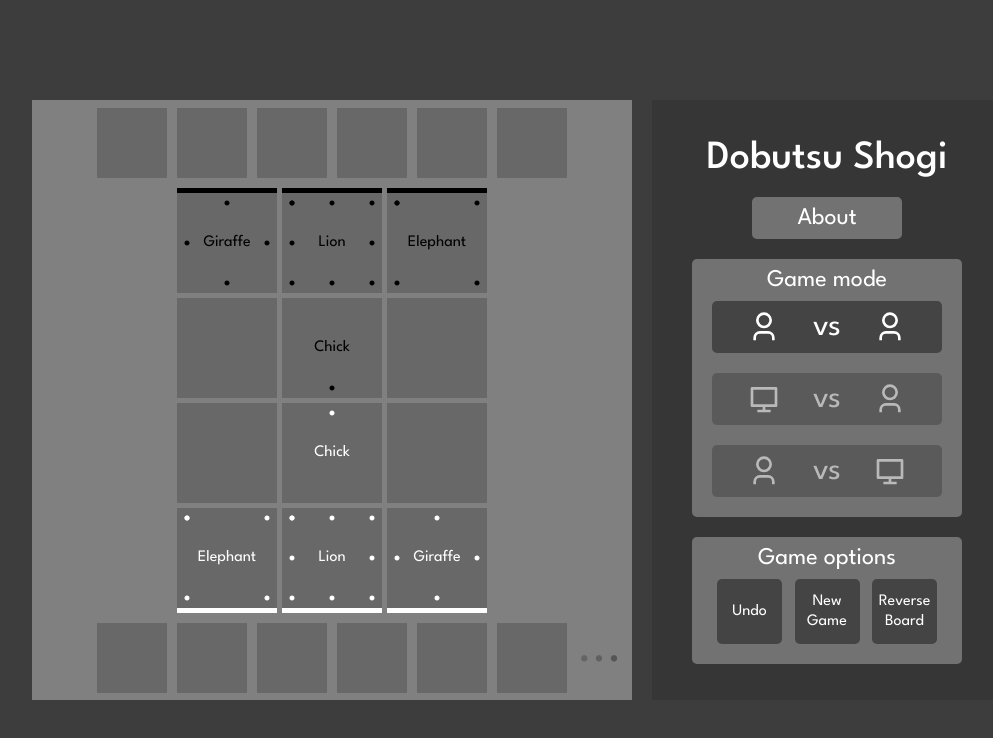
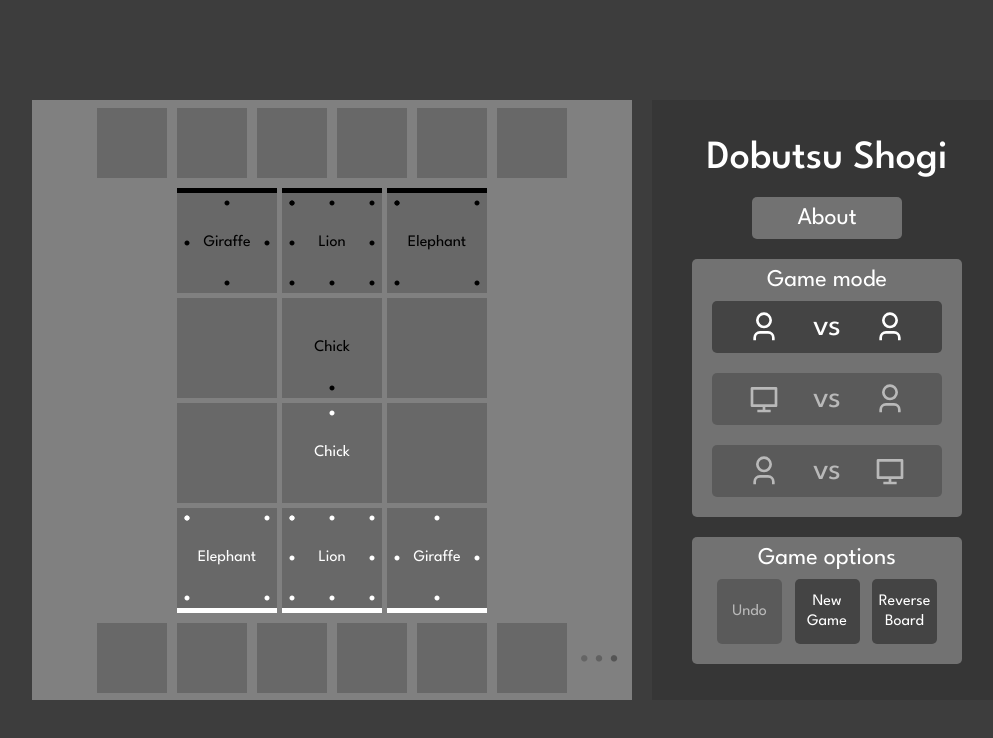
Before and after one commit to Hoang0211/dobutsu-shogi, a React (Create React App) app: page / in a window 1280 px wide. Shown: the top 738 px of the page, without its empty margins (123-1116 px from the left). Built offline with nearby package versions, Linux system fonts and the light colour scheme.

Commit message:
finish undo function

```diff
--- a/src/components/game/Game.tsx
+++ b/src/components/game/Game.tsx
@@ -2,7 +2,6 @@ import React, { useEffect } from "react";
 import { useSelector, useDispatch } from "react-redux";
 import { RootState } from "../../store";
 import { gameActions } from "../../store/game";
-import { RiComputerLine, RiUser3Line } from "react-icons/ri";
 
 import { Side, Winner } from "../../constants";
 import { TGrave } from "../../types";
@@ -13,7 +12,6 @@ import Grave from "./Grave";
 import styles from "./Game.module.scss";
 
 const Game = () => {
-  console.log("Render Game");
   const dispatch = useDispatch();
   const gameModeIndex = useSelector((state: RootState) => state.game.gameModeIndex);
   const allCells = useSelector((state: RootState) => state.game.allCells);
--- a/src/components/settings/Settings.module.scss
+++ b/src/components/settings/Settings.module.scss
@@ -85,6 +85,10 @@
         line-height: 120%;
         background-color: rgb(68, 68, 68);
         cursor: pointer;
+        &.unclickable {
+          opacity: 0.5;
+          cursor: default;
+        }
       }
     }
   }
--- a/src/components/settings/Settings.tsx
+++ b/src/components/settings/Settings.tsx
@@ -1,13 +1,29 @@
 import React, { useState } from "react";
-import { useDispatch } from "react-redux";
+import { useSelector, useDispatch } from "react-redux";
+import { RootState } from "../../store";
 import { gameActions } from "../../store/game";
 import { RiComputerLine, RiUser3Line } from "react-icons/ri";
+
+import { Side } from "../../constants";
 
 import styles from "./Settings.module.scss";
 
 const Settings = () => {
+  const [currentModeIndex, setCurrentModeIndex] = useState(0);
+
   const dispatch = useDispatch();
-  const [currentModeIndex, setCurrentModeIndex] = useState(0);
+
+  const currentSide = useSelector((state: RootState) => state.game.currentSide);
+  const moveHistory = useSelector((state: RootState) => state.game.moveHistory);
+
+  let undoable: boolean = false;
+  if (currentModeIndex === 0 && moveHistory.length > 0) {
+    undoable = true;
+  } else if (currentModeIndex === 1 && moveHistory.length > 1) {
+    undoable = true;
+  } else if (currentModeIndex === 2 && moveHistory.length > 0) {
+    undoable = true;
+  }
 
   const changeGameModeHandler = (newModeIndex: number) => {
     if (newModeIndex !== currentModeIndex) {
@@ -18,7 +34,24 @@ const Settings = () => {
   };
 
   const undoHandler = () => {
-    dispatch(gameActions.undoHandler());
+    if (undoable) {
+      // the payload in action here represents number of moves that need to be undo
+      if (currentModeIndex === 0) {
+        dispatch(gameActions.undoHandler(1));
+      } else if (currentModeIndex === 1) {
+        if (currentSide === Side.white) {
+          dispatch(gameActions.undoHandler(1));
+        } else {
+          dispatch(gameActions.undoHandler(2));
+        }
+      } else {
+        if (currentSide === Side.white) {
+          dispatch(gameActions.undoHandler(2));
+        } else {
+          dispatch(gameActions.undoHandler(1));
+        }
+      }
+    }
   };
 
   const newGameHandler = () => {
@@ -54,7 +87,9 @@ const Settings = () => {
       <div className={styles.options}>
         <p className={styles.subtitle}>Game options</p>
         <div className={styles.btns}>
-          <div className={styles.btn}>Undo</div>
+          <div className={`${styles.btn} ${!undoable && styles.unclickable}`} onClick={undoHandler}>
+            Undo
+          </div>
           <div className={styles.btn} onClick={newGameHandler}>
             New Game
           </div>
--- a/src/store/game.ts
+++ b/src/store/game.ts
@@ -161,7 +161,8 @@ const gameSlice = createSlice({
         state.currentSide = changeSide(state.currentSide);
       }
     },
-    undoHandler(state) {
+    undoHandler(state, actions) {
+      for (let i = 0; i < actions.payload; i++) {
         const lastMove = state.moveHistory.pop();
 
         if (lastMove !== undefined) {
@@ -177,8 +178,8 @@ const gameSlice = createSlice({
           }
           const toCell = getCellByPos(lastMove.toCell.x, lastMove.toCell.y, state.allCells);
           let fromGrave: TGrave | null = null;
-        if (movePiece.currentGrave !== null) {
-          fromGrave = getGraveById(movePiece.currentGrave.id, state.allGraves);
+          if (lastMove.type === MoveType.rev) {
+            fromGrave = getEmptyGrave(movePiece.side, state.allGraves);
           }
           let toGrave: TGrave | null = null;
           if (killedPiece !== null && killedPiece.currentGrave !== null) {
@@ -207,7 +208,7 @@ const gameSlice = createSlice({
             reorderPieceInGraves(movePiece.side, state.allGraves, state.allPieces);
           } else if (lastMove.type === MoveType.rev && fromGrave !== null) {
             // update fromGrave currentPieceId
-          fromGrave.currentPieceId = null;
+            fromGrave.currentPieceId = movePiece.id;
 
             // reorder graves
             reorderPieceInGraves(movePiece.side, state.allGraves, state.allPieces);
@@ -217,6 +218,7 @@ const gameSlice = createSlice({
           deleteMoves(movePiece, state.allCells);
           state.activePieceId = null;
           state.currentSide = changeSide(state.currentSide);
+        }
       }
     },
     aiHandler(state) {
```
Lines whose indentation alone changed are shown as unchanged.
